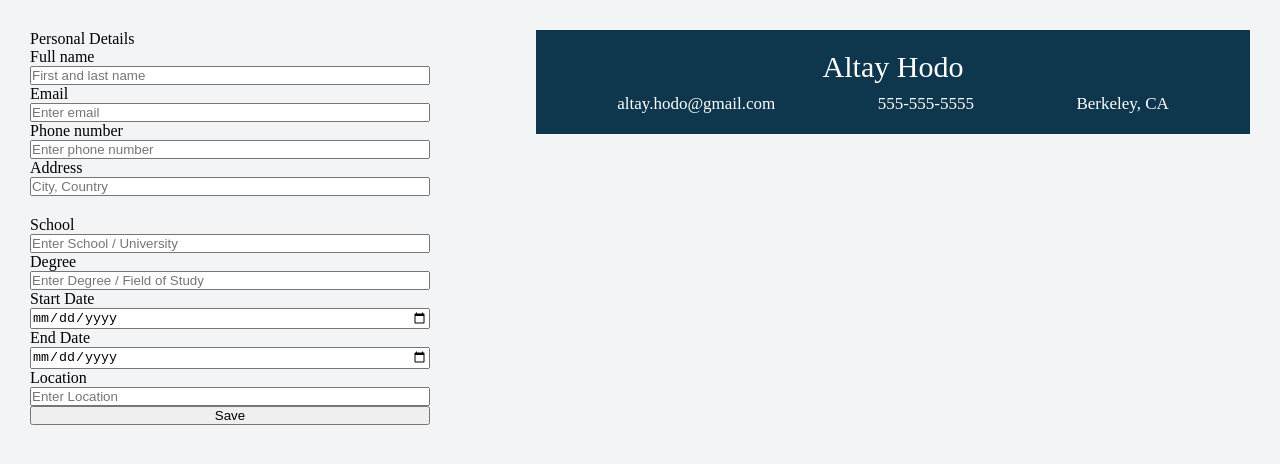
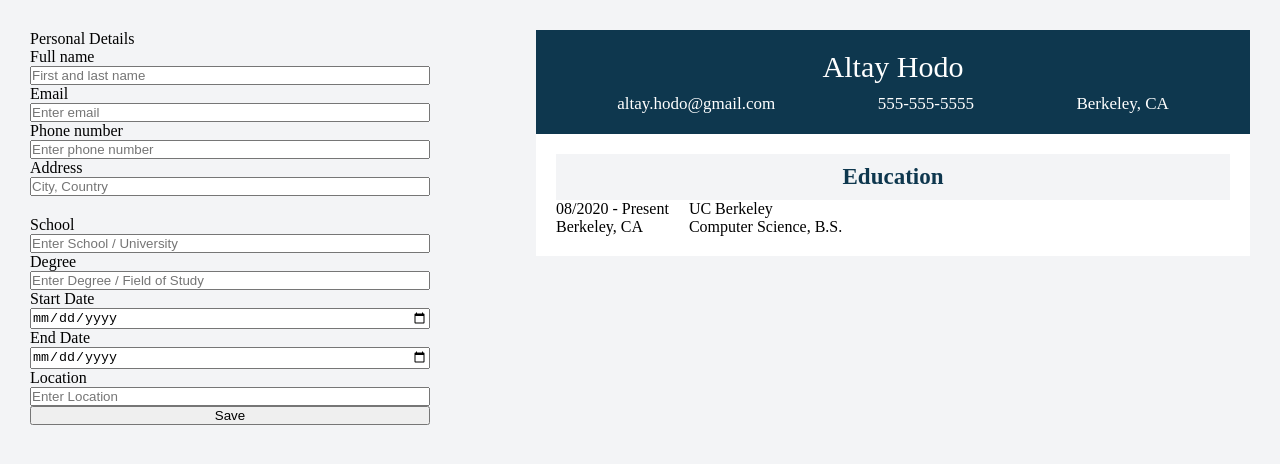
Before and after one commit to AltayHodo/react-cv-new, a React (Vite) app: page / in a window 1280 px wide. Shown: the top 464 px of the page. Built offline with nearby package versions, Linux system fonts and the light colour scheme.

Commit message:
Add resume display for education entries

```diff
--- a/src/App.jsx
+++ b/src/App.jsx
@@ -15,7 +15,7 @@ function App() {
         <EducationForm onSave={setEducationData} />
       </div>
       <div className="right-side">
-        <ResumeDisplay personalData={personalData} />
+        <ResumeDisplay personalData={personalData} educationData={educationData} />
       </div>
     </div>
   );
--- a/src/components/EducationForm.jsx
+++ b/src/components/EducationForm.jsx
@@ -1,12 +1,6 @@
 import { useState } from 'react';
 
 export default function EducationForm({ onSave }) {
-  // const [school, setSchool] = useState('');
-  // const [degree, setDegree] = useState('');
-  // const [startDate, setStartDate] = useState('');
-  // const [endDate, setEndDate] = useState('');
-  // const [location, setLocation] = useState('');
-
   const [education, setEducation] = useState({
     school: '',
     degree: '',
--- a/src/components/ResumeDisplay.jsx
+++ b/src/components/ResumeDisplay.jsx
@@ -1,15 +1,59 @@
-export default function ResumeDisplay({ personalData }) {
+export default function ResumeDisplay({ personalData, educationData }) {
+  const defaultEducation = [
+    {
+      startDate: '08/2020',
+      endDate: 'Present',
+      location: 'Berkeley, CA',
+      school: 'UC Berkeley',
+      degree: 'Computer Science, B.S.',
+    },
+  ];
+
+  const displayedEducation = educationData.length > 0 ? educationData : defaultEducation;
 
   return (
     <div className="resume-display">
       <div className="header">
-        <div className="name">{personalData.name ?  personalData.name : "Altay Hodo"}</div>
+        <div className="name">
+          {personalData.name ? personalData.name : 'Altay Hodo'}
+        </div>
         <div className="contact-info">
-          <span>{personalData.email ?  personalData.email : "altay.hodo@gmail.com"}</span>
-          <span>{personalData.phone ?  personalData.phone : "555-555-5555"}</span>
-          <span>{personalData.address ?  personalData.address : "Berkeley, CA"}</span>
+          <span>
+            {personalData.email ? personalData.email : 'altay.hodo@gmail.com'}
+          </span>
+          <span>
+            {personalData.phone ? personalData.phone : '555-555-5555'}
+          </span>
+          <span>
+            {personalData.address ? personalData.address : 'Berkeley, CA'}
+          </span>
+        </div>
+      </div>
+      <div className="resume-body">
+        <div className="education-section">
+          <div className="education-title">Education</div>
+          {displayedEducation.map((entry) => (
+            <div className="education-entry">
+              <div className="left">
+                <span className="date">
+                  {entry.startDate} - {entry.endDate}
+                </span>
+                <span className="location">
+                  {entry.location}
+                </span>
+              </div>
+              <div className="right">
+                <span className="school">
+                  {entry.school}
+                </span>
+                <span className="degree">
+                  {entry.degree}
+                </span>
+              </div>
+            </div>
+          ))}
         </div>
       </div>
     </div>
-  )
+  );
 }
--- a/src/styles/App.css
+++ b/src/styles/App.css
@@ -1,16 +1,16 @@
-:root{
+:root {
   --light-gray: #fff;
   --medium-gray: #f3f4f6;
   --dark-blue: rgba(14, 55, 78);
 }
 
-*{
+* {
   box-sizing: border-box;
   margin: 0;
   padding: 0;
 }
 
-.body{
+.body {
   background-color: var(--medium-gray);
   height: 100vh;
   display: flex;
@@ -19,36 +19,65 @@
   /* overflow: hidden; */
 }
 
-.left-side{
+.left-side {
   flex: 2;
 }
 
-.right-side{
+.right-side {
   flex: 3;
 }
 
 .personal-form > form,
-.education-form > form{
+.education-form > form {
   display: flex;
   flex-direction: column;
   max-width: 400px;
   margin-bottom: 20px;
 }
 
-.resume-display > .header{
+.resume-display > .header {
   color: white;
   background-color: var(--dark-blue);
   text-align: center;
   padding: 20px 30px;
 }
 
-.resume-display .name{
+.resume-display .name {
   font-size: 30px;
   margin-bottom: 10px;
 }
 
-.resume-display .contact-info{
+.resume-display .contact-info {
   font-size: 17px;
   display: flex;
   justify-content: space-around;
 }
+
+.resume-body {
+  padding: 20px;
+  background-color: white;
+}
+
+.education-title {
+  background-color: var(--medium-gray);
+  color: var(--dark-blue);
+  font-weight: bold;
+  font-size: 23px;
+  padding: 10px;
+  text-align: center;
+}
+
+.education-entry {
+  display: flex;
+  gap: 20px;
+}
+
+.education-entry .left {
+  display: flex;
+  flex-direction: column;
+}
+
+.education-entry .right {
+  display: flex;
+  flex-direction: column;
+}
```
